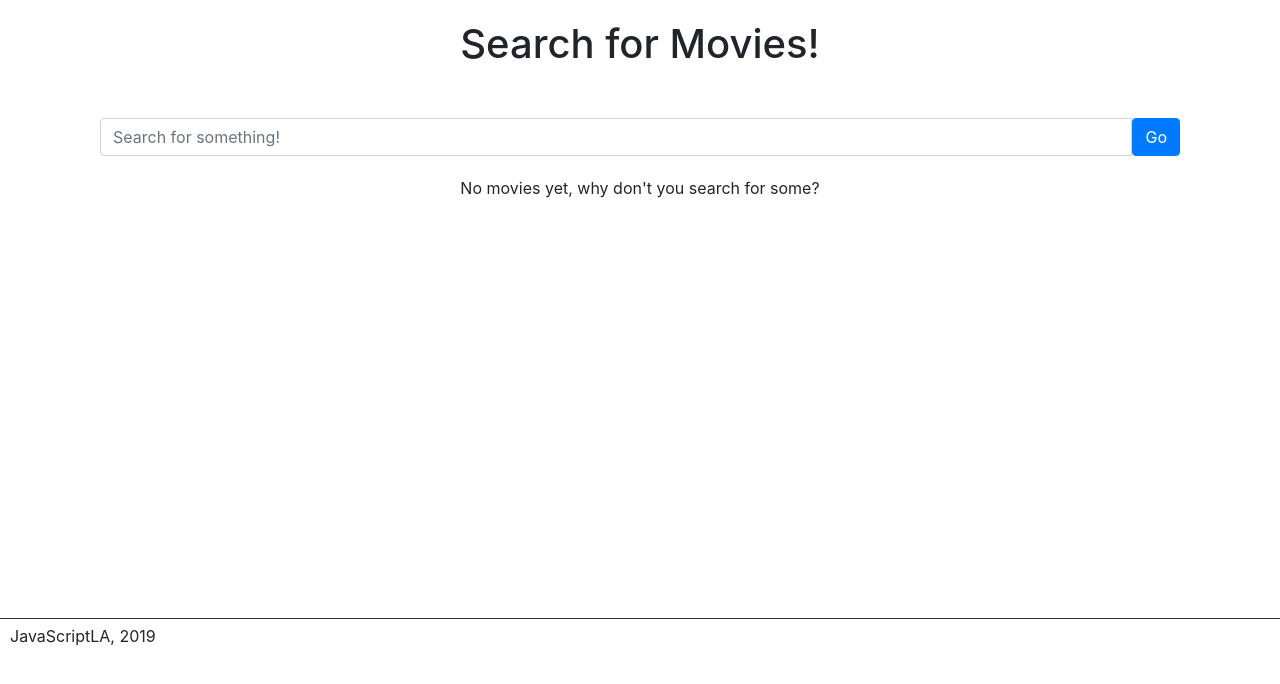
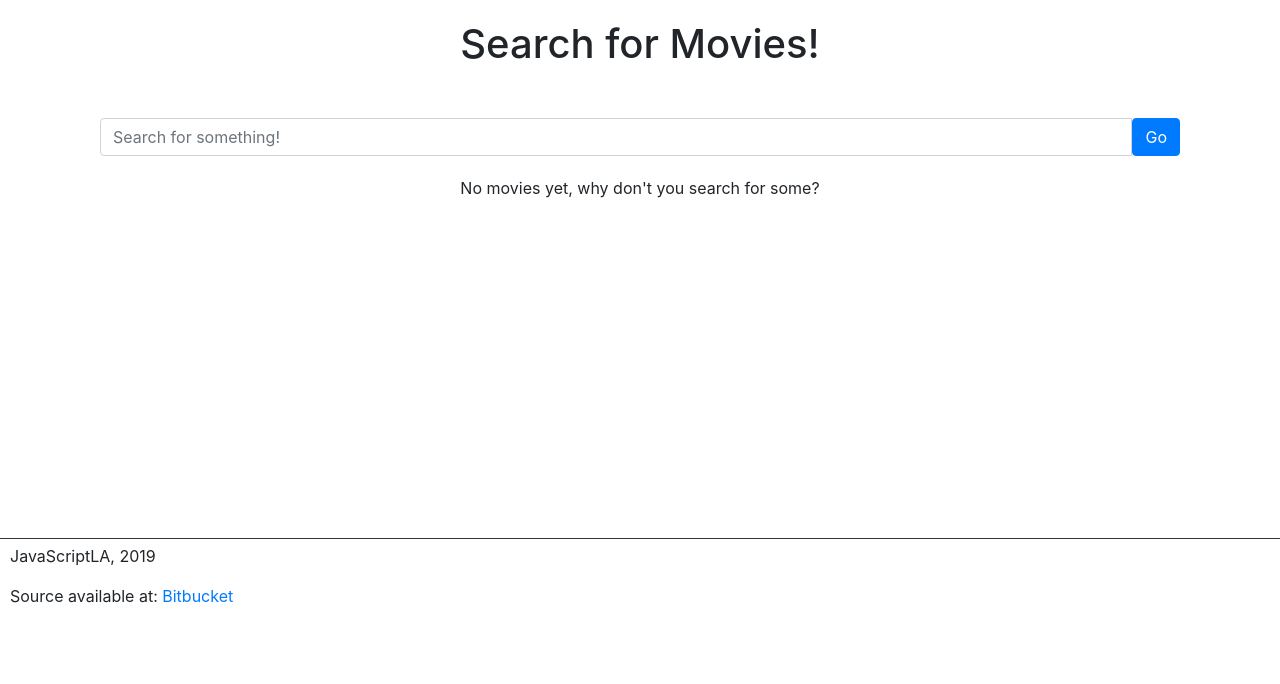
Before and after one commit to vijayxtreme/movieSearchAngular, an Angular app: page / in a window 1280 px wide. Shown: the top 684 px of the page. Built offline with nearby package versions, Linux system fonts and the light colour scheme.

Commit message:
Style footer

```diff
--- a/src/app/app.component.css
+++ b/src/app/app.component.css
@@ -7,7 +7,7 @@ app-search {
     max-width: 1080px;
     margin-left: auto;
     margin-right: auto;
-    min-height: 480px;
+    min-height: 400px;
 }
 
 footer {
--- a/src/app/app.component.html
+++ b/src/app/app.component.html
@@ -6,4 +6,5 @@
 </div>
 <footer>
     <p>JavaScriptLA, 2019</p>
+    <p>Source available at: <a href="https://vijayxtreme@bitbucket.org/vijayxtreme/moviesearchangular.git">Bitbucket</a></p>
 </footer>
```
